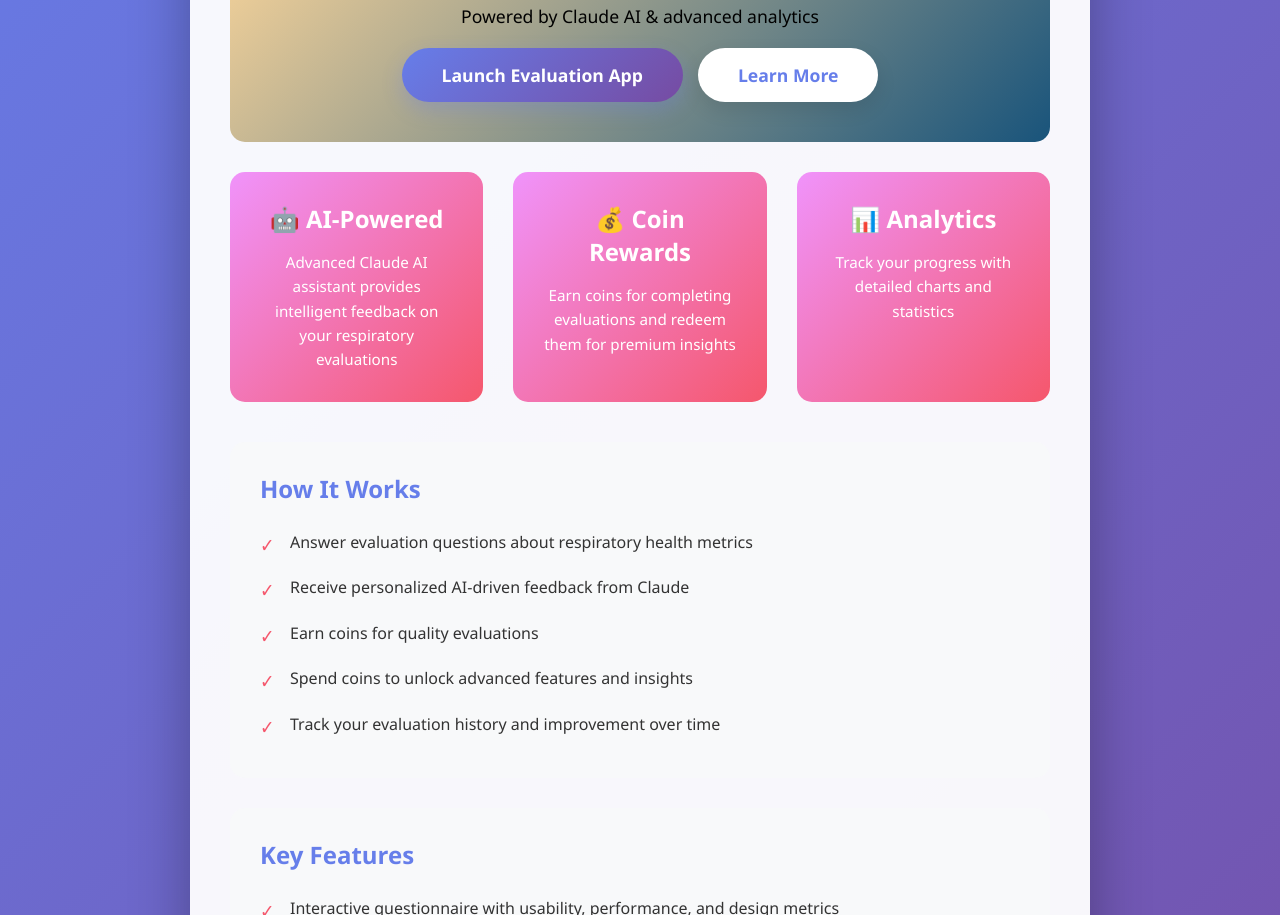
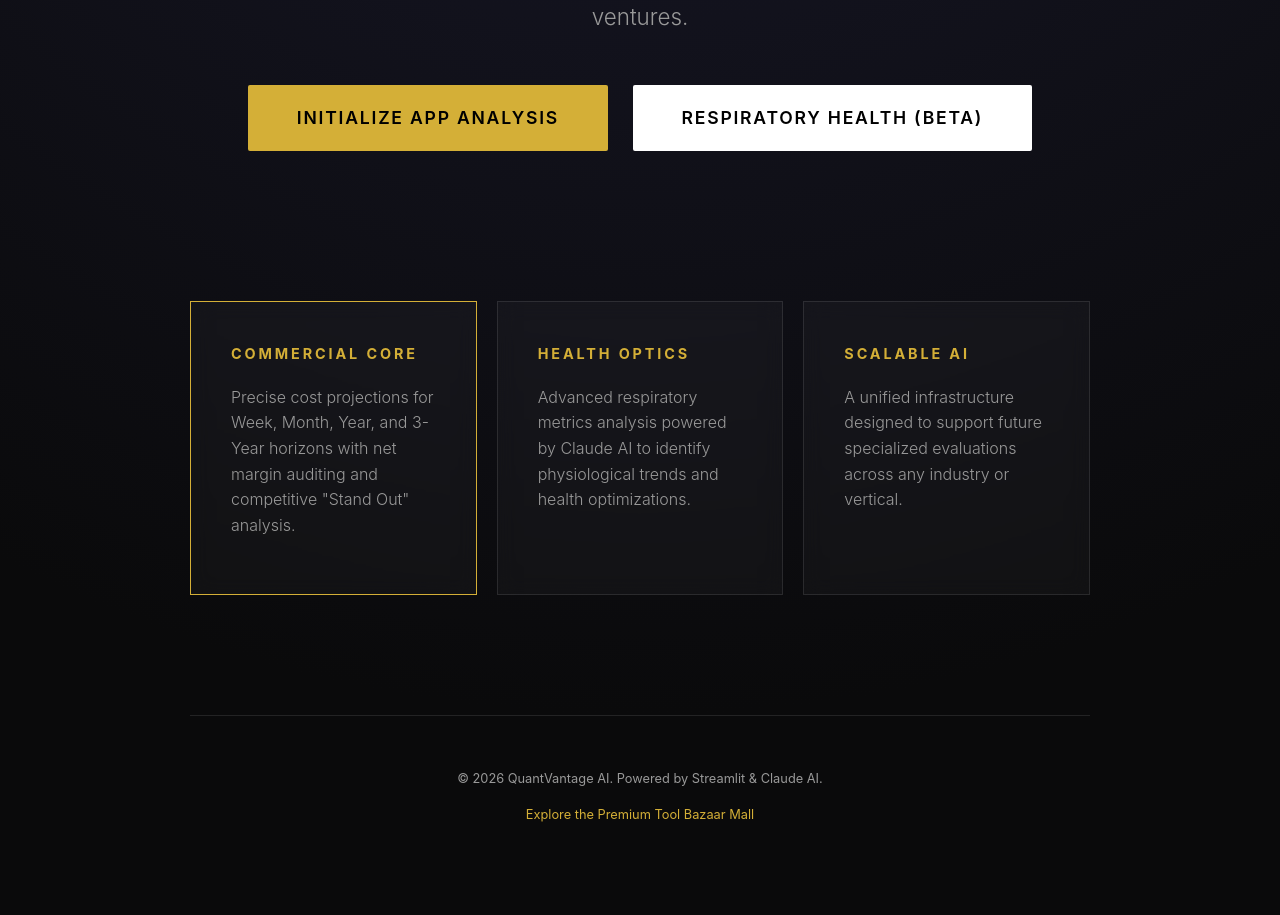
Before and after one commit to 1safemovez-beep/quantvantageai, a plain HTML site: page index.html in a window 1280 px wide. Shown: the part 401-1316 px from the top of the page. Drawn offline with Linux system fonts and the light colour scheme.

Commit message:
Update: Deploy luxury commercial architecture homepage with gold accents and glass morphism

```diff
--- a/index.html
+++ b/index.html
@@ -3,297 +3,154 @@
 <head>
     <meta charset="UTF-8">
     <meta name="viewport" content="width=device-width, initial-scale=1.0">
-    <title>QuantVantage AI - Respiratory Evaluation</title>
+    <title>QuantVantage AI | Commercial Architecture Engine</title>
     <style>
-        * {
+        :root {
+            --glass: rgba(255, 255, 255, 0.03);
+            --glass-border: rgba(255, 255, 255, 0.1);
+            --accent: #D4AF37; /* Sophisticated Gold */
+            --bg: #0A0A0B; /* Deep Space Black */
+            --text: #E0E0E0;
+            --text-dim: #999;
+        }
+        body {
+            font-family: 'Inter', -apple-system, sans-serif;
+            line-height: 1.6;
             margin: 0;
-            padding: 0;
-            box-sizing: border-box;
+            color: var(--text);
+            background: var(--bg);
+            background-image: radial-gradient(circle at 50% -20%, #1A1A2E 0%, #0A0A0B 80%);
+            min-height: 100vh;
         }
-
-        body {
-            font-family: 'Segoe UI', Tahoma, Geneva, Verdana, sans-serif;
-            background: linear-gradient(135deg, #667eea 0%, #764ba2 100%);
-            min-height: 100vh;
-            display: flex;
-            justify-content: center;
-            align-items: center;
-            padding: 20px;
+        .container { max-width: 900px; margin: 0 auto; padding: 60px 20px; text-align: center; }
+        header { padding: 100px 0 60px; }
+        h1 {
+            font-size: 3.5rem;
+            margin-bottom: 15px;
+            font-weight: 700;
+            letter-spacing: -0.02em;
+            background: linear-gradient(180deg, #FFFFFF 0%, #A0A0A0 100%);
+            -webkit-background-clip: text;
+            -webkit-text-fill-color: transparent;
         }
-
-        .container {
-            max-width: 900px;
-            width: 100%;
-            background: rgba(255, 255, 255, 0.95);
-            border-radius: 20px;
-            box-shadow: 0 20px 60px rgba(0, 0, 0, 0.3);
-            overflow: hidden;
-        }
-
-        .header {
-            background: linear-gradient(135deg, #667eea 0%, #764ba2 100%);
-            padding: 60px 40px;
-            color: white;
-            text-align: center;
-        }
-
-        .header h1 {
-            font-size: 3em;
-            margin-bottom: 10px;
-            text-shadow: 2px 2px 4px rgba(0, 0, 0, 0.2);
-        }
-
-        .header p {
-            font-size: 1.2em;
-            opacity: 0.95;
-        }
-
-        .content {
-            padding: 60px 40px;
-        }
-
-        .feature-grid {
-            display: grid;
-            grid-template-columns: repeat(auto-fit, minmax(250px, 1fr));
-            gap: 30px;
-            margin-bottom: 40px;
-        }
-
-        .feature-card {
-            background: linear-gradient(135deg, #f093fb 0%, #f5576c 100%);
-            padding: 30px;
-            border-radius: 15px;
-            color: white;
-            text-align: center;
-            transition: transform 0.3s ease, box-shadow 0.3s ease;
-        }
-
-        .feature-card:hover {
-            transform: translateY(-5px);
-            box-shadow: 0 10px 30px rgba(245, 87, 108, 0.3);
-        }
-
-        .feature-card h3 {
-            margin-bottom: 15px;
-            font-size: 1.5em;
-        }
-
-        .feature-card p {
-            font-size: 0.95em;
-            line-height: 1.6;
-        }
-
-        .cta-section {
-            background: linear-gradient(135deg, #ffd89b 0%, #19547b 100%);
-            padding: 40px;
-            border-radius: 15px;
-            text-align: center;
-            margin-bottom: 30px;
-        }
-
-        .cta-section h2 {
-            color: white;
-            margin-bottom: 20px;
-            font-size: 2em;
-        }
-
-        .button-group {
-            display: flex;
-            gap: 15px;
-            justify-content: center;
-            flex-wrap: wrap;
-        }
-
-        .btn {
-            padding: 15px 40px;
-            font-size: 1.1em;
-            border: none;
-            border-radius: 50px;
-            cursor: pointer;
-            transition: all 0.3s ease;
-            font-weight: 600;
-            text-decoration: none;
+        .tagline { font-size: 1.4rem; color: var(--text-dim); margin-bottom: 40px; font-weight: 300; }
+        .cta-button {
             display: inline-block;
-        }
-
-        .btn-primary {
-            background: linear-gradient(135deg, #667eea 0%, #764ba2 100%);
-            color: white;
-            box-shadow: 0 8px 20px rgba(102, 126, 234, 0.3);
-        }
-
-        .btn-primary:hover {
-            transform: translateY(-2px);
-            box-shadow: 0 12px 30px rgba(102, 126, 234, 0.4);
-        }
-
-        .btn-secondary {
-            background: white;
-            color: #667eea;
-            box-shadow: 0 8px 20px rgba(0, 0, 0, 0.1);
-        }
-
-        .btn-secondary:hover {
-            transform: translateY(-2px);
-            box-shadow: 0 12px 30px rgba(0, 0, 0, 0.2);
-        }
-
-        .info-section {
-            background: #f8f9fa;
-            padding: 30px;
-            border-radius: 15px;
-            margin-bottom: 30px;
-        }
-
-        .info-section h3 {
-            color: #667eea;
-            margin-bottom: 15px;
-            font-size: 1.5em;
-        }
-
-        .info-section ul {
-            list-style: none;
-            padding-left: 0;
-        }
-
-        .info-section li {
-            padding: 10px 0;
-            padding-left: 30px;
-            position: relative;
-            color: #333;
-            line-height: 1.6;
-        }
-
-        .info-section li:before {
-            content: "✓";
-            position: absolute;
-            left: 0;
-            color: #f5576c;
-            font-weight: bold;
-            font-size: 1.2em;
-        }
-
-        .coin-badge {
-            background: linear-gradient(135deg, #ffd26a 0%, #ffc371 100%);
-            padding: 10px 20px;
-            border-radius: 50px;
-            display: inline-block;
-            font-weight: bold;
-            color: #333;
-            margin: 10px 0;
-        }
-
-        .footer {
-            background: #f8f9fa;
-            padding: 30px 40px;
-            text-align: center;
-            color: #666;
-            border-top: 1px solid #e0e0e0;
-        }
-
-        .footer p {
-            margin-bottom: 10px;
-        }
-
-        .footer a {
-            color: #667eea;
+            background: #FFFFFF;
+            color: #000;
+            padding: 18px 48px;
+            border-radius: 2px;
             text-decoration: none;
             font-weight: 600;
+            font-size: 1.1rem;
+            text-transform: uppercase;
+            letter-spacing: 0.1em;
+            transition: all 0.3s cubic-bezier(0.4, 0, 0.2, 1);
+            border: 1px solid transparent;
+            margin: 10px;
         }
-
-        .footer a:hover {
-            text-decoration: underline;
+        .cta-button:hover {
+            background: transparent;
+            color: #FFF;
+            border-color: #FFF;
+            transform: translateY(-2px);
         }
-
-        @media (max-width: 768px) {
-            .header h1 {
-                font-size: 2em;
-            }
-
-            .content, .header {
-                padding: 30px 20px;
-            }
-
-            .button-group {
-                flex-direction: column;
-            }
-
-            .btn {
-                width: 100%;
-            }
+        .btn-gold {
+            background: var(--accent);
+            color: #000;
+        }
+        .btn-gold:hover {
+            color: var(--accent);
+            border-color: var(--accent);
+        }
+        .features {
+            display: grid;
+            grid-template-columns: repeat(auto-fit, minmax(280px, 1fr));
+            gap: 20px;
+            margin: 80px 0;
+            text-align: left;
+        }
+        .feature-card {
+            background: var(--glass);
+            backdrop-filter: blur(10px);
+            padding: 40px;
+            border: 1px solid var(--glass-border);
+            transition: border-color 0.3s;
+        }
+        .feature-card:hover { border-color: var(--accent); }
+        .feature-card h3 {
+            color: var(--accent);
+            margin-top: 0;
+            font-size: 0.9rem;
+            text-transform: uppercase;
+            letter-spacing: 0.2em;
+            margin-bottom: 20px;
+        }
+        .feature-card p { font-weight: 300; color: var(--text-dim); }
+        .price-badge {
+            border: 1px solid var(--accent);
+            color: var(--accent);
+            padding: 6px 20px;
+            font-size: 0.8rem;
+            margin-bottom: 20px;
+            display: inline-block;
+            text-transform: uppercase;
+            letter-spacing: 0.15em;
+        }
+        footer {
+            margin-top: 120px;
+            padding: 40px 0;
+            font-size: 0.8rem;
+            color: var(--text-dim);
+            border-top: 1px solid var(--glass-border);
+        }
+        .link-mall {
+            color: var(--accent);
+            text-decoration: none;
+            border-bottom: 1px solid transparent;
+            transition: border-color 0.3s;
+        }
+        .link-mall:hover {
+            border-color: var(--accent);
         }
     </style>
 </head>
 <body>
-    <div class="container">
-        <div class="header">
-            <h1>🫁 QuantVantage AI</h1>
-            <p>Respiratory Evaluation & AI Assessment Tool</p>
+
+<div class="container">
+    <header>
+        <span class="price-badge">Analytical Intelligence Engine</span>
+        <h1>QuantVantage AI</h1>
+        <p class="tagline">Sophisticated commercial architecture and health optics for the next generation of ventures.</p>
+
+        <div style="margin-top: 40px;">
+            <a href="https://quantvantageai.streamlit.app" class="cta-button btn-gold">Initialize App Analysis</a>
+            <a href="https://quantvantageai.streamlit.app" class="cta-button">Respiratory Health (Beta)</a>
         </div>
+    </header>
 
-        <div class="content">
-            <div class="cta-section">
-                <h2>Welcome to the Future of Health Evaluation</h2>
-                <p style="margin-bottom: 20px; font-size: 1.1em;">
-                    Powered by Claude AI & advanced analytics
-                </p>
-                <div class="button-group">
-                    <a href="https://quantvantageai.streamlit.app" class="btn btn-primary">Launch Evaluation App</a>
-                    <a href="#learn-more" class="btn btn-secondary">Learn More</a>
-                </div>
-            </div>
+    <section class="features">
+        <div class="feature-card" style="border-color: var(--accent);">
+            <h3>Commercial Core</h3>
+            <p>Precise cost projections for Week, Month, Year, and 3-Year horizons with net margin auditing and competitive "Stand Out" analysis.</p>
+        </div>
+        <div class="feature-card">
+            <h3>Health Optics</h3>
+            <p>Advanced respiratory metrics analysis powered by Claude AI to identify physiological trends and health optimizations.</p>
+        </div>
+        <div class="feature-card">
+            <h3>Scalable AI</h3>
+            <p>A unified infrastructure designed to support future specialized evaluations across any industry or vertical.</p>
+        </div>
+    </section>
 
-            <div class="feature-grid">
-                <div class="feature-card">
-                    <h3>🤖 AI-Powered</h3>
-                    <p>Advanced Claude AI assistant provides intelligent feedback on your respiratory evaluations</p>
-                </div>
-                <div class="feature-card">
-                    <h3>💰 Coin Rewards</h3>
-                    <p>Earn coins for completing evaluations and redeem them for premium insights</p>
-                </div>
-                <div class="feature-card">
-                    <h3>📊 Analytics</h3>
-                    <p>Track your progress with detailed charts and statistics</p>
-                </div>
-            </div>
+    <footer>
+        <p>&copy; 2026 QuantVantage AI. Powered by Streamlit & Claude AI.</p>
+        <p style="margin-top: 15px;">
+            <a href="https://quantvantage.ai/mall" class="link-mall">Explore the Premium Tool Bazaar Mall</a>
+        </p>
+    </footer>
+</div>
 
-            <div class="info-section" id="learn-more">
-                <h3>How It Works</h3>
-                <ul>
-                    <li>Answer evaluation questions about respiratory health metrics</li>
-                    <li>Receive personalized AI-driven feedback from Claude</li>
-                    <li>Earn coins for quality evaluations</li>
-                    <li>Spend coins to unlock advanced features and insights</li>
-                    <li>Track your evaluation history and improvement over time</li>
-                </ul>
-            </div>
-
-            <div class="info-section">
-                <h3>Key Features</h3>
-                <ul>
-                    <li>Interactive questionnaire with usability, performance, and design metrics</li>
-                    <li>Real-time AI analysis powered by Claude</li>
-                    <li>JSON-backed coin management system for rewards</li>
-                    <li><span class="coin-badge">COIN System</span> - Earn and spend coins for participation</li>
-                    <li>Beautiful, responsive interface with print-friendly design</li>
-                    <li>Multi-user support with personalized dashboards</li>
-                </ul>
-            </div>
-
-            <div style="text-align: center; margin-top: 40px;">
-                <h3 style="color: #667eea; margin-bottom: 20px;">Ready to Get Started?</h3>
-                <a href="https://quantvantageai.streamlit.app" class="btn btn-primary">Launch App Now</a>
-            </div>
-        </div>
-
-        <div class="footer">
-            <p><strong>QuantVantage AI</strong> - Respiratory Evaluation System</p>
-            <p>Powered by <a href="https://streamlit.io">Streamlit</a> & <a href="https://www.anthropic.com">Claude AI</a></p>
-            <p style="margin-top: 15px; font-size: 0.9em;">
-                © 2024 1safemovez-beep. All rights reserved. | <a href="#">Privacy Policy</a> | <a href="#">Terms of Service</a>
-            </p>
-        </div>
-    </div>
 </body>
 </html>
```
